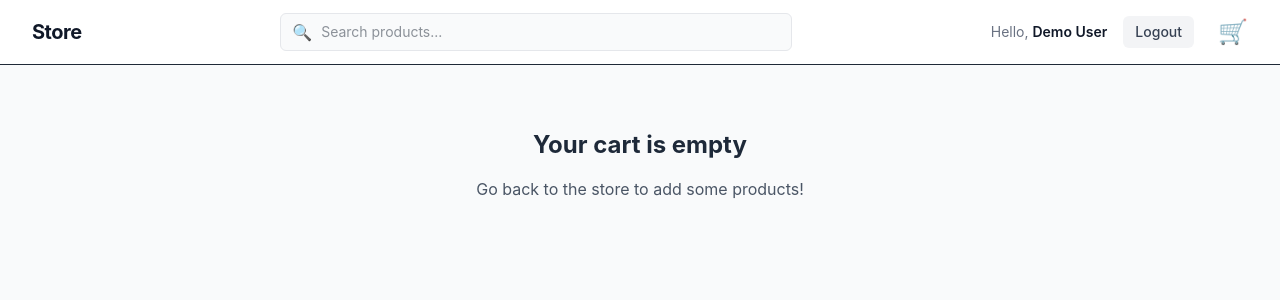
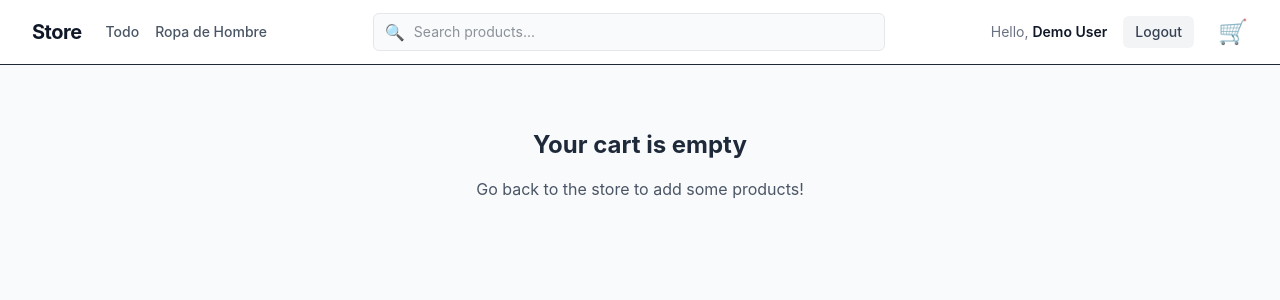
Before and after one commit to francyrivera43-sudo/Mi-proyecto-de-tienda-en-React, a React (Vite) app: page /cart in a window 1280 px wide. Shown: the top 300 px of the page. Built offline with nearby package versions, Linux system fonts and the light colour scheme.

Commit message:
Add MensClothing category page

```diff
--- a/src/App.tsx
+++ b/src/App.tsx
@@ -3,6 +3,7 @@ import { Routes, Route } from 'react-router-dom';
 import Navbar from './components/organisms/Navbar';
 import Home from './pages/Home';
 import Cart from './pages/Cart';
+import MensClothing from './pages/MensClothing';
 
 function App() {
   return (
@@ -12,6 +13,7 @@ function App() {
         <Routes>
           <Route path="/" element={<Home />} />
           <Route path="/cart" element={<Cart />} />
+          <Route path="/ropa-hombre" element={<MensClothing />} />
         </Routes>
       </main>
     </div>
--- a/src/components/organisms/Navbar.tsx
+++ b/src/components/organisms/Navbar.tsx
@@ -9,10 +9,18 @@ export default function Navbar() {
     <nav className="bg-white border-b sticky top-0 z-50">
       <div className="max-w-7xl mx-auto px-4 sm:px-6 lg:px-8">
         <div className="flex justify-between items-center h-16">
-          <div className="flex items-center">
+          <div className="flex items-center space-x-6">
             <Link to="/" className="text-xl font-bold text-gray-900 tracking-tight">
               Store
             </Link>
+            <div className="hidden sm:flex space-x-4">
+              <Link to="/" className="text-sm font-medium text-gray-600 hover:text-gray-900">
+                Todo
+              </Link>
+              <Link to="/ropa-hombre" className="text-sm font-medium text-gray-600 hover:text-gray-900">
+                Ropa de Hombre
+              </Link>
+            </div>
           </div>
 
           <div className="hidden md:flex flex-1 justify-center px-8">
--- /dev/null
+++ b/src/pages/MensClothing.tsx
@@ -0,0 +1,45 @@
+import React, { useEffect, useState } from 'react';
+import axios from 'axios';
+import type { Product } from '../store/cartStore';
+import ProductItem from '../components/molecules/ProductItem';
+
+export default function MensClothing() {
+  const [products, setProducts] = useState<Product[]>([]);
+  const [loading, setLoading] = useState(true);
+
+  useEffect(() => {
+    // Pedir los productos a FakeStore API pero filtrados por ropa de hombre
+    axios.get("https://fakestoreapi.com/products/category/men's clothing")
+      .then(response => {
+        setProducts(response.data);
+        setLoading(false);
+      })
+      .catch(error => {
+        console.error("Error cargando productos:", error);
+        setLoading(false);
+      });
+  }, []);
+
+  if (loading) {
+    return (
+      <div className="flex justify-center items-center h-64">
+        <div className="animate-spin rounded-full h-12 w-12 border-b-2 border-blue-600"></div>
+      </div>
+    );
+  }
+
+  return (
+    <div className="max-w-7xl mx-auto px-4 sm:px-6 lg:px-8 py-10">
+      <h2 className="text-3xl font-extrabold text-gray-900 mb-8 text-center">Ropa de Hombre</h2>
+
+      <div className="grid grid-cols-2 sm:grid-cols-3 md:grid-cols-4 lg:grid-cols-5 gap-4">
+        {products.map(product => (
+          <ProductItem
+            key={product.id}
+            product={product}
+          />
+        ))}
+      </div>
+    </div>
+  );
+}
```
